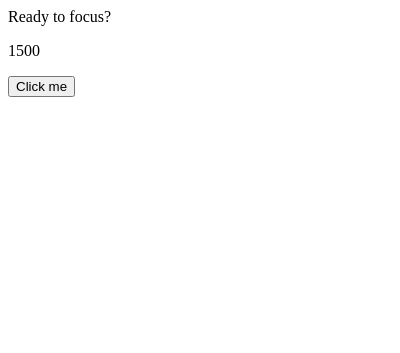
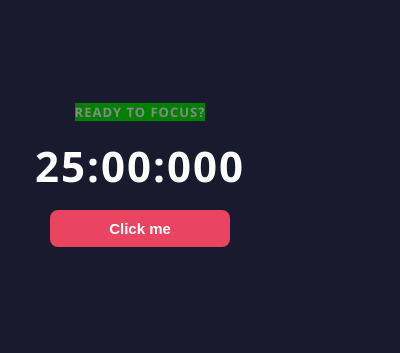
Before and after one commit to piyushsingh00bkp-ui/Focus-Flow, a browser extension: page popup.html in a window 400 px wide. Drawn offline with Linux system fonts and the light colour scheme.

Commit message:
some styling to my extension

```diff
--- a/popup.css
+++ b/popup.css
@@ -1,10 +1,51 @@
+
+* {
+    margin: 0;
+    padding: 0;
+    box-sizing: border-box;
+}
 body {
-    width: 250px;
-    padding: 20px;
-    text-align: center;
+      width: 280px;
+    height: 350px;
+    background-color: #1a1a2e;
+    display: flex;
+    flex-direction: column;
+    align-items: center;
+    justify-content: center;
+    gap: 16px;
+    font-family: 'Segoe UI', sans-serif;
 }
 
 button {
     padding: 8px 20px;
     cursor: pointer;
 }
+#status{
+
+    background-color: green;
+     font-size: 13px;
+    color: #888;
+    letter-spacing: 1px;
+    text-transform: uppercase;
+
+}
+#btn {
+    width: 180px;
+    padding: 10px 0;
+    border: none;
+    border-radius: 8px;
+    background-color: #e94560;
+    color: white;
+    font-size: 15px;
+    font-weight: 600;
+    cursor: pointer;
+}
+#timer {
+    font-size: 42px;
+    font-weight: 700;
+    color: #ffffff;
+    letter-spacing: 2px;
+}
+#btn:hover {
+    background-color: #c73652;
+}
--- a/popup.html
+++ b/popup.html
@@ -3,10 +3,11 @@
     <meta charset="UTF-8">
     <meta name="viewport" content="width=device-width, initial-scale=1.0">
     <title>Document</title>
+    <link rel="stylesheet" href="popup.css">
 </head>
 <body>
-    <p id ="status">Ready to focus?</p>
-    <p id="timer">1500</p>
+    <h1 id ="status">Ready to focus?</h1>
+    <p id="timer">25:00:000</p>
 <button id="btn">Click me</button>
 
 
```
